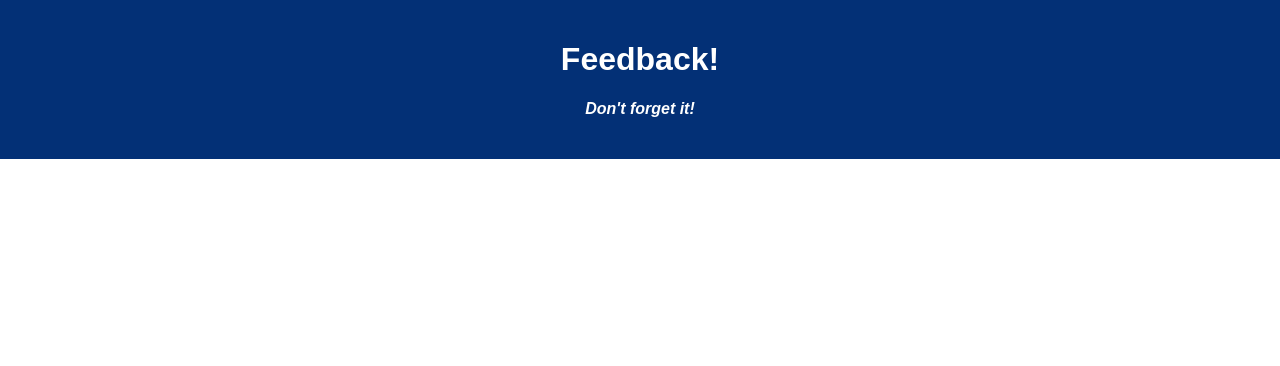
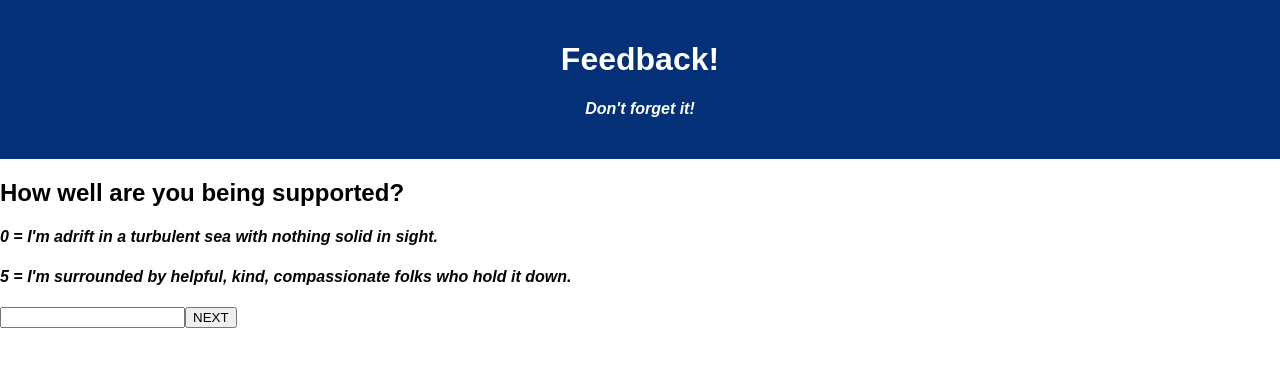
Before and after one commit to ShylaEarl/weekend-redux-feedback-loop, a React (Create React App) app: page /#/Supported in a window 1280 px wide. Shown: the top 366 px of the page. Built offline with nearby package versions, Linux system fonts and the light colour scheme.

Commit message:
supported and comments components and reducers created, caputring data and routing appropriately, woot

```diff
--- a/src/components/Comments/Comments.jsx
+++ b/src/components/Comments/Comments.jsx
@@ -1,10 +1,51 @@
+import {useState} from 'react';
+import {useDispatch} from 'react-redux';
+import {useHistory} from 'react-router-dom';
 
 function Comments(){
 
+    //accesses redux store data
+    //const understanding = useSelector(store => store.understandingReducer);
+    //*** OR */
+    //sets state/captures input data from user
+    const [comments, setComments] = useState('');
+
+    //on action call, sends payload (setState) to redux store reducer
+    const dispatch = useDispatch();
+
+    //advances to the next page
+    const history = useHistory();
+
+    const addComments = () => {
+        console.log('add comments data', comments);
+        // if(comments === ''){
+        //     //TODO if time, add sweet alert
+        //     alert('If you have nothing else to say, type a.');
+        // } else {
+            dispatch({type: 'ADD_COMMENTS', payload: comments});
+            //setComments('');
+            history.push("/Review");
+
+
+    }
+
     return(
-        <>
-
-        </>
+        <div>
+            <h3>Please leave any additonal comments below.</h3>
+            <textarea
+                id="comments"
+                onChange={setComments}
+                rows="4"
+                cols="50"
+                name="comments"
+                form="userForm">
+            </textarea>
+            <button
+                id="comments"
+                onClick={() => addComments()}>
+                NEXT
+            </button>
+        </div>
     )
 }
 
--- a/src/components/Feeling/Feeling.jsx
+++ b/src/components/Feeling/Feeling.jsx
@@ -23,7 +23,7 @@ function Feeling(){
             alert('Please select a number between 0 and 5.');
         } else {
             dispatch({type: 'ADD_FEELING', payload: feeling});
-            setFeeling('');
+            //setFeeling('');
             history.push("/Understanding");
 
         }
--- a/src/components/Supported/Supported.jsx
+++ b/src/components/Supported/Supported.jsx
@@ -1,10 +1,50 @@
+import {useState} from 'react';
+import {useDispatch} from 'react-redux';
+import {useHistory} from 'react-router-dom';
 
 function Supported(){
 
+    //accesses redux store data
+    //const understanding = useSelector(store => store.understandingReducer);
+    //*** OR */
+    //sets state/captures input data from user
+    const [supported, setSupported] = useState('');
+
+    //on action call, sends payload (setState) to redux store reducer
+    const dispatch = useDispatch();
+
+    //advances to the next page
+    const history = useHistory();
+
+    const addSupported = () => {
+        console.log('add supported data', supported);
+        if(supported === '' || supported < 0 || supported > 5){
+            //TODO if time, add sweet alert
+            alert('Please select a number between 0 and 5.');
+        } else {
+            dispatch({type: 'ADD_SUPPORTED', payload: supported});
+            //setSupported('');
+            history.push("/Comments");
+
+        }
+    }
+
     return(
-        <>
-
-        </>
+        <div className="supported">
+            <h2>How well are you being supported?</h2>
+            <h4>0 = I'm adrift in a turbulent sea with nothing solid in sight.</h4>
+            <h4>5 = I'm surrounded by helpful, kind, compassionate folks who hold it down.</h4>
+            <input
+                id="supported"
+                type="number"
+                onChange={(event) => setSupported(event.target.value)} //onChange={addData}?? value={}??
+            />
+            <button
+                id="supported"
+                onClick={() => addSupported()}>
+                NEXT
+            </button>
+        </div>
     )
 }
 
--- a/src/index.js
+++ b/src/index.js
@@ -26,10 +26,28 @@ const understandingReducer = (state = 0, action) => {
     return state;
 }
 
+const supportedReducer = (state = 0, action) => {
+    if(action.type === 'ADD_SUPPORTED'){
+        console.log('supported payload', action.payload);
+        return action.payload;
+    }
+    return state;
+}
+
+const commentsReducer = (state = '', action) => {
+    if(action.type === 'ADD_COMMENT'){
+        console.log('comments payload', action.payload);
+        return action.payload;
+    }
+    return state;
+}
+
 const storeInstance = createStore(
     combineReducers({
         feelingReducer,
         understandingReducer,
+        supportedReducer,
+        commentsReducer,
     }),
     applyMiddleware(logger)
 );
```
